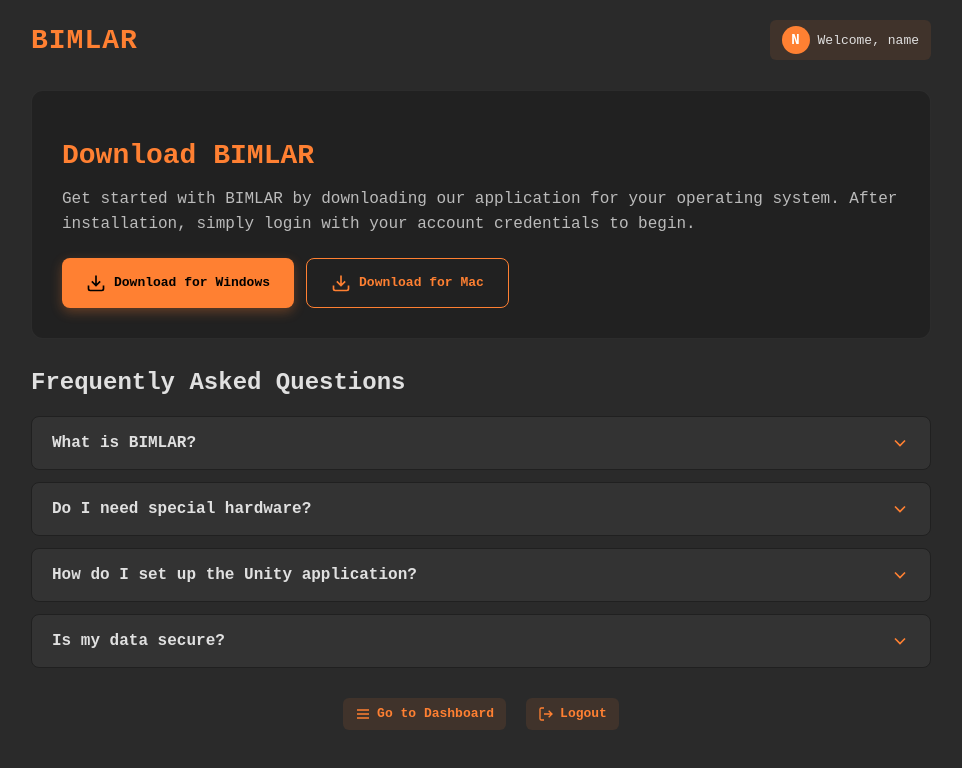
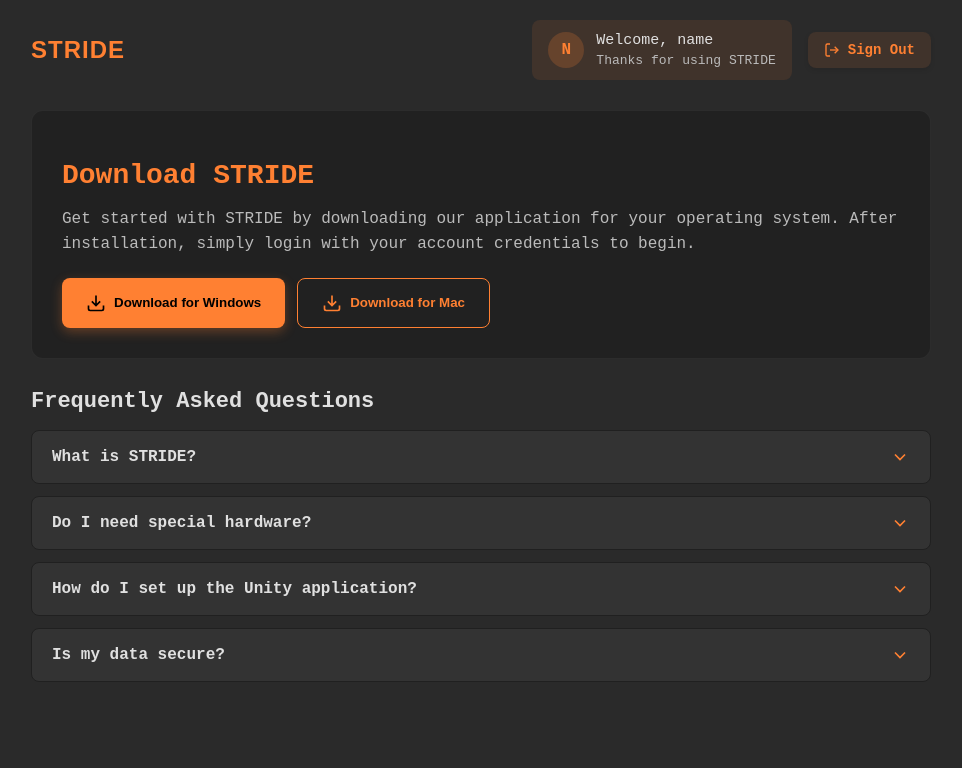
Before and after one commit to Team10-Capstone/BIMLProviderSite2, a React (Vite) app in the folder client/: page /download in a window 1280 px wide. Shown: the top 768 px of the page, without its empty margins (159-1121 px from the left). Built offline with nearby package versions, Linux system fonts and the light colour scheme; no server answers; sample sign-in values are in the browser's storage.

Commit message:
Updated UI with STRIDE branding, implemented download functionality, and removed sensitive console logs

```diff
--- a/client/src/assets/components/Download/download.jsx
+++ b/client/src/assets/components/Download/download.jsx
@@ -6,6 +6,7 @@ import axios from 'axios'
 export default function DownloadPage() {
   const [expandedFaq, setExpandedFaq] = useState(null);
   const [userName, setUserName] = useState('');
+  const [isDownloading, setIsDownloading] = useState({ windows: false, mac: false });
   const navigate = useNavigate();
 
   // Updated color scheme with orange primary color
@@ -24,6 +25,13 @@ export default function DownloadPage() {
   // API address from environment
   const apiAddress = import.meta.env.VITE_SERVER_ADDRESS;
 
+  // S3 download URLs - these can be easily updated later
+  // Currently pointing to placeholder images, will be updated to actual app builds
+  const downloadUrls = {
+    windows: `${apiAddress}/download/windows`,
+    mac: `${apiAddress}/download/mac`
+  };
+
   useEffect(() => {
     // Check if user is logged in by verifying token
     const accessToken = localStorage.getItem('accessToken');
@@ -38,7 +46,6 @@ export default function DownloadPage() {
     try {
       // Get user info from JWT token (basic parsing, no verification needed)
       const tokenPayload = JSON.parse(atob(accessToken.split('.')[1]));
-      console.log("Token payload:", tokenPayload);
 
       // Set username from the token - try useremail first, then try email
       if (tokenPayload.useremail) {
@@ -49,7 +56,7 @@ export default function DownloadPage() {
         setUserName(email.split('@')[0]);
       }
     } catch (error) {
-      console.error("Error decoding token:", error);
+      console.error("Error decoding token");
     }
 
     // Verify token with server as backup
@@ -61,14 +68,12 @@ export default function DownloadPage() {
           }
         });
 
-        console.log("Server response:", response.data);
-
         // Only set username if not already set from token
         if (!userName && response.data && response.data.length > 0) {
           setUserName(response.data[0].email.split('@')[0]);
         }
       } catch (error) {
-        console.error("Error verifying token:", error);
+        console.error("Error verifying token");
         // Don't redirect here, since we already got info from token
       }
     };
@@ -109,8 +114,8 @@ export default function DownloadPage() {
   const faqs = [
     {
       id: 1,
-      question: "What is BIMLAR?",
-      answer: "BIMLAR is an advanced AR/VR training platform designed to help physical therapists and patients visualize and execute exercises correctly through mixed reality technology."
+      question: "What is STRIDE?",
+      answer: "STRIDE is a cutting-edge physical therapy application designed to help therapists and patients track progress, perform exercises correctly, and achieve better outcomes through AI-assisted movement analysis."
     },
     {
       id: 2,
@@ -128,6 +133,53 @@ export default function DownloadPage() {
       answer: "Yes. All data is encrypted and stored securely. We comply with healthcare data regulations including HIPAA requirements."
     }
   ];
+
+  // Handle file download
+  const handleDownload = async (platform) => {
+    try {
+      setIsDownloading({ ...isDownloading, [platform]: true });
+
+      // Get the download URL for the selected platform
+      const downloadUrl = downloadUrls[platform];
+
+      // Make a request to the download endpoint
+      const response = await axios.get(downloadUrl, {
+        responseType: 'blob', // Important for file downloads
+        headers: {
+          Authorization: `Bearer ${localStorage.getItem('accessToken')}`
+        }
+      });
+
+      // Create a blob URL for the downloaded file
+      const blob = new Blob([response.data]);
+      const url = window.URL.createObjectURL(blob);
+
+      // Create a temporary link element to trigger the download
+      const link = document.createElement('a');
+      link.href = url;
+
+      // Set the filename based on platform
+      const filename = platform === 'windows'
+        ? 'STRIDE-Setup.exe'
+        : 'STRIDE-Installer.dmg';
+
+      link.setAttribute('download', filename);
+      document.body.appendChild(link);
+      link.click();
+
+      // Clean up
+      window.URL.revokeObjectURL(url);
+      document.body.removeChild(link);
+
+      setIsDownloading({ ...isDownloading, [platform]: false });
+    } catch (error) {
+      console.error(`Error downloading ${platform} version:`, error);
+      setIsDownloading({ ...isDownloading, [platform]: false });
+
+      // You could add error handling UI here if needed
+      alert(`Download failed. Please try again later.`);
+    }
+  };
 
   return (
     <div
@@ -160,43 +212,91 @@ export default function DownloadPage() {
         }}>
           <div style={{ display: 'flex', alignItems: 'center', gap: '12px' }}>
             <h1 style={{
-              fontSize: '28px',
+              fontSize: '24px',
               fontWeight: 'bold',
               margin: 0,
               color: colors.primary,
-              letterSpacing: '1px'
+              letterSpacing: '1px',
+              fontFamily: "'SANDRE - Regular', 'Arial', sans-serif"
             }}>
-              BIMLAR
+              STRIDE
             </h1>
           </div>
 
-          {/* User welcome message */}
+          {/* User welcome message and signout button */}
+          <div style={{
+            display: 'flex',
+            alignItems: 'center',
+            gap: '16px'
+          }}>
             {userName && (
               <div style={{
-              padding: '6px 12px',
-              backgroundColor: 'rgba(255, 128, 50, 0.1)',
-              borderRadius: '6px',
                 display: 'flex',
                 alignItems: 'center',
-              gap: '8px'
+                gap: '12px',
+                padding: '12px 16px',
+                backgroundColor: 'rgba(255, 128, 50, 0.1)',
+                borderRadius: '8px'
               }}>
                 <div style={{
-                width: '28px',
-                height: '28px',
+                  width: '36px',
+                  height: '36px',
                   borderRadius: '50%',
-                backgroundColor: colors.primary,
+                  backgroundColor: 'rgba(255, 128, 50, 0.2)',
                   display: 'flex',
                   alignItems: 'center',
                   justifyContent: 'center',
+                  color: colors.primary,
                   fontWeight: 'bold',
-                fontSize: '14px',
-                color: '#fff'
+                  fontSize: '16px'
                 }}>
                   {userName.charAt(0).toUpperCase()}
                 </div>
-              <span style={{ color: colors.text }}>Welcome, {userName}</span>
+                <div>
+                  <p style={{ margin: 0, fontSize: '15px', color: colors.text }}>
+                    Welcome{userName ? `, ${userName}` : ''}
+                  </p>
+                  <p style={{ margin: '4px 0 0 0', fontSize: '13px', color: colors.textSecondary }}>
+                    Thanks for using STRIDE
+                  </p>
+                </div>
               </div>
             )}
+
+            {/* Sign Out Button */}
+            <button
+              onClick={handleLogout}
+              style={{
+                backgroundColor: 'rgba(255, 128, 50, 0.1)',
+                color: colors.primary,
+                border: 'none',
+                borderRadius: '8px',
+                padding: '10px 16px',
+                display: 'flex',
+                alignItems: 'center',
+                gap: '8px',
+                cursor: 'pointer',
+                fontFamily: 'monospace',
+                fontWeight: 'bold',
+                fontSize: '14px',
+                transition: 'all 0.2s ease',
+                boxShadow: '0 2px 5px rgba(0, 0, 0, 0.1)'
+              }}
+              onMouseOver={(e) => {
+                e.currentTarget.style.backgroundColor = 'rgba(255, 128, 50, 0.2)';
+              }}
+              onMouseOut={(e) => {
+                e.currentTarget.style.backgroundColor = 'rgba(255, 128, 50, 0.1)';
+              }}
+            >
+              <svg width="16" height="16" viewBox="0 0 24 24" fill="none" stroke="currentColor" strokeWidth="2">
+                <path d="M9 21H5a2 2 0 0 1-2-2V5a2 2 0 0 1 2-2h4" />
+                <polyline points="16 17 21 12 16 7" />
+                <line x1="21" y1="12" x2="9" y2="12" />
+              </svg>
+              Sign Out
+            </button>
+          </div>
         </div>
 
         {/* Main content */}
@@ -215,7 +315,7 @@ export default function DownloadPage() {
             marginBottom: '10px',
             color: colors.primary
           }}>
-            Download BIMLAR
+            Download STRIDE
           </h1>
 
           <p style={{
@@ -224,7 +324,7 @@ export default function DownloadPage() {
             lineHeight: 1.6,
             color: colors.textSecondary
           }}>
-            Get started with BIMLAR by downloading our application for your operating system.
+            Get started with STRIDE by downloading our application for your operating system.
             After installation, simply login with your account credentials to begin.
           </p>
 
@@ -233,30 +333,46 @@ export default function DownloadPage() {
             gap: '12px',
             marginTop: '20px'
           }}>
-            <a
-              href="#download-windows"
+            <button
+              onClick={() => handleDownload('windows')}
+              disabled={isDownloading.windows}
               style={{
                 backgroundColor: colors.primary,
                 color: '#000',
                 padding: '14px 24px',
                 borderRadius: '8px',
+                border: 'none',
                 textDecoration: 'none',
                 fontWeight: 'bold',
                 display: 'flex',
                 alignItems: 'center',
                 gap: '8px',
                 transition: 'all 0.2s ease',
-                boxShadow: '0 4px 12px rgba(255, 128, 50, 0.3)'
+                boxShadow: '0 4px 12px rgba(255, 128, 50, 0.3)',
+                cursor: isDownloading.windows ? 'wait' : 'pointer',
+                opacity: isDownloading.windows ? 0.8 : 1
               }}
             >
+              {isDownloading.windows ? (
+                <>
+                  <svg width="20" height="20" viewBox="0 0 24 24" fill="none" stroke="currentColor" strokeWidth="2" className="animate-spin">
+                    <circle cx="12" cy="12" r="10" strokeWidth="4" stroke="currentColor" strokeDasharray="32" strokeDashoffset="8" fill="none" />
+                  </svg>
+                  Downloading...
+                </>
+              ) : (
+                <>
                   <svg width="20" height="20" viewBox="0 0 24 24" fill="none" stroke="currentColor" strokeWidth="2">
                     <path d="M21 15v4a2 2 0 01-2 2H5a2 2 0 01-2-2v-4M7 10l5 5 5-5M12 15V3" />
                   </svg>
                   Download for Windows
-            </a>
+                </>
+              )}
+            </button>
 
-            <a
-              href="#download-mac"
+            <button
+              onClick={() => handleDownload('mac')}
+              disabled={isDownloading.mac}
               style={{
                 backgroundColor: 'transparent',
                 color: colors.primary,
@@ -268,23 +384,36 @@ export default function DownloadPage() {
                 alignItems: 'center',
                 gap: '8px',
                 border: `1px solid ${colors.primary}`,
-                transition: 'all 0.2s ease'
+                transition: 'all 0.2s ease',
+                cursor: isDownloading.mac ? 'wait' : 'pointer',
+                opacity: isDownloading.mac ? 0.8 : 1
               }}
             >
+              {isDownloading.mac ? (
+                <>
+                  <svg width="20" height="20" viewBox="0 0 24 24" fill="none" stroke="currentColor" strokeWidth="2" className="animate-spin">
+                    <circle cx="12" cy="12" r="10" strokeWidth="4" stroke="currentColor" strokeDasharray="32" strokeDashoffset="8" fill="none" />
+                  </svg>
+                  Downloading...
+                </>
+              ) : (
+                <>
                   <svg width="20" height="20" viewBox="0 0 24 24" fill="none" stroke="currentColor" strokeWidth="2">
                     <path d="M21 15v4a2 2 0 01-2 2H5a2 2 0 01-2-2v-4M7 10l5 5 5-5M12 15V3" />
                   </svg>
                   Download for Mac
-            </a>
+                </>
+              )}
+            </button>
           </div>
         </div>
 
         {/* FAQ section */}
         <div style={{ marginBottom: '30px' }}>
           <h2 style={{
-            fontSize: '24px',
+            fontSize: '22px',
             fontWeight: 'bold',
-            marginBottom: '20px',
+            marginBottom: '16px',
             color: colors.text
           }}>
             Frequently Asked Questions
@@ -351,60 +480,6 @@ export default function DownloadPage() {
             ))}
           </div>
         </div>
-
-        {/* Updated navigation buttons with orange color */}
-        <div style={{
-          display: 'flex',
-          justifyContent: 'center',
-          gap: '20px',
-          marginTop: '30px'
-        }}>
-          <Link
-            to="/provider"
-            style={{
-              color: colors.primary,
-              textDecoration: 'none',
-              fontWeight: 'bold',
-              display: 'flex',
-              alignItems: 'center',
-              gap: '6px',
-              padding: '8px 12px',
-              borderRadius: '6px',
-              transition: 'background 0.2s ease',
-              backgroundColor: 'rgba(255, 128, 50, 0.1)'
-            }}
-          >
-            <svg width="16" height="16" viewBox="0 0 24 24" fill="none" stroke="currentColor" strokeWidth="2">
-              <path d="M3 12h18M3 6h18M3 18h18" />
-            </svg>
-            Go to Dashboard
-          </Link>
-
-          <button
-            onClick={handleLogout}
-            style={{
-              background: 'rgba(255, 128, 50, 0.1)',
-              border: 'none',
-              color: colors.primary,
-              padding: '8px 12px',
-              borderRadius: '6px',
-              textDecoration: 'none',
-              fontWeight: 'bold',
-              display: 'flex',
-              alignItems: 'center',
-              gap: '6px',
-              cursor: 'pointer',
-              fontFamily: 'monospace',
-              fontSize: 'inherit',
-              transition: 'background 0.2s ease'
-            }}
-          >
-            <svg width="16" height="16" viewBox="0 0 24 24" fill="none" stroke="currentColor" strokeWidth="2">
-              <path d="M9 21H5a2 2 0 01-2-2V5a2 2 0 012-2h4M16 17l5-5-5-5M21 12H9" />
-            </svg>
-            Logout
-          </button>
-        </div>
       </div>
     </div>
   )
--- a/client/src/assets/components/Login/login.jsx
+++ b/client/src/assets/components/Login/login.jsx
@@ -7,7 +7,6 @@ import axios from 'axios'
 
 export default function LoginPage() {
   const [isLoading, setIsLoading] = useState(false)
-  const [isCreator, setIsCreator] = useState(false)
   const [formData, setFormData] = useState({
     email: '',
     password: ''
@@ -48,19 +47,16 @@ export default function LoginPage() {
         withCredentials: true // Important for cookies
       })
 
-      console.log("Login successful:", loginResponse.status)
-
       // Store the access token in localStorage
       localStorage.setItem('accessToken', loginResponse.data.accessToken)
 
-      // Redirect based on user type
+      // Redirect to download page
       setIsLoading(false)
-      navigate(isCreator ? '/provider' : '/download')
+      navigate('/download')
     } catch (error) {
       setIsLoading(false)
-      console.error("Login error:", error)
 
-      // Display appropriate error message
+      // Handle error without logging sensitive data
       if (error.response) {
         if (error.response.status === 400) {
           setError('User not found. Please check your email.')
@@ -69,9 +65,13 @@ export default function LoginPage() {
         } else {
           setError('Login failed. Please try again later.')
         }
+      } else if (error.request) {
+        setError('Network error. Please check your connection.')
       } else {
-        setError('Network error. Please check your connection.')
+        setError('An unexpected error occurred. Please try again.')
       }
+
+      console.error("Login error occurred");
     }
   }
 
@@ -80,10 +80,6 @@ export default function LoginPage() {
       ...prev,
       [e.target.id]: e.target.value
     }))
-  }
-
-  const toggleUserType = () => {
-    setIsCreator(prev => !prev)
   }
 
   // Custom input style to apply to all inputs
@@ -99,7 +95,7 @@ export default function LoginPage() {
     transition: 'all 0.2s ease',
     outline: 'none',
     boxSizing: 'border-box',
-  }
+  };
 
   return (
     <div
@@ -121,7 +117,7 @@ export default function LoginPage() {
     >
       {/* Logo in top left */}
       <div style={{ position: 'absolute', top: '16px', left: '16px', zIndex: 20 }}>
-        <h1 className="text-4xl font-bold text-white opacity-20 tracking-wider glitch">BIMLAR</h1>
+        <h1 className="text-4xl font-bold text-white opacity-20 tracking-wider glitch">STRIDE</h1>
       </div>
 
       {/* Background grid and glow - Updated to match download page */}
@@ -165,55 +161,14 @@ export default function LoginPage() {
             fontSize: '28px',
             fontWeight: 'bold',
             marginBottom: '8px',
-            color: 'white',
+            color: colors.text,
             letterSpacing: '0.5px'
           }}>
             Login to Your Account
           </h2>
           <p style={{ color: colors.textSecondary, fontSize: '15px' }}>
-            Welcome back to BIMLAR
+            Welcome back to STRIDE
           </p>
-        </div>
-
-        {/* User type toggle */}
-        <div style={{
-          display: 'flex',
-          justifyContent: 'center',
-          gap: '10px',
-          marginBottom: '24px'
-        }}>
-          <button
-            type="button"
-            onClick={() => !isCreator && toggleUserType()}
-            style={{
-              padding: '8px 16px',
-              backgroundColor: !isCreator ? 'rgba(255, 128, 50, 0.1)' : 'transparent',
-              border: !isCreator ? 'none' : '1px solid rgba(255, 255, 255, 0.1)',
-              borderRadius: '6px',
-              color: !isCreator ? colors.primary : colors.textSecondary,
-              fontWeight: !isCreator ? 'bold' : 'normal',
-              cursor: 'pointer',
-              transition: 'all 0.2s ease',
-            }}
-          >
-            User
-          </button>
-          <button
-            type="button"
-            onClick={() => isCreator && toggleUserType()}
-            style={{
-              padding: '8px 16px',
-              backgroundColor: isCreator ? 'rgba(255, 128, 50, 0.1)' : 'transparent',
-              border: isCreator ? 'none' : '1px solid rgba(255, 255, 255, 0.1)',
-              borderRadius: '6px',
-              color: isCreator ? colors.primary : colors.textSecondary,
-              fontWeight: isCreator ? 'bold' : 'normal',
-              cursor: 'pointer',
-              transition: 'all 0.2s ease',
-            }}
-          >
-            Creator
-          </button>
         </div>
 
         <form onSubmit={handleSubmit}>
@@ -284,7 +239,7 @@ export default function LoginPage() {
               letterSpacing: '0.5px'
             }}
           >
-            {isLoading ? 'Logging in...' : `Login as ${isCreator ? 'Creator' : 'User'}`}
+            {isLoading ? 'Logging in...' : 'Login'}
           </button>
         </form>
 
--- a/client/src/assets/components/Signup/signup.jsx
+++ b/client/src/assets/components/Signup/signup.jsx
@@ -34,10 +34,8 @@ export default function SignupPage() {
     setError('')
 
     try {
-      // Wait 2 seconds as in the provided code
       await new Promise(resolve => setTimeout(resolve, 2000))
 
-      // Create user account with the structure from the provided code
       const request = {
         email: formData.email,
         pass: formData.password,
@@ -45,25 +43,34 @@ export default function SignupPage() {
         name: formData.name
       }
 
-      // Use the /register endpoint as in the provided code
       const response = await axios.post(`${apiAddress}/users/register`, request, {
-        headers: { "Content-Type": "application/json" }
+        headers: {
+          "Content-Type": "application/json"
+        }
       })
 
-      console.log('Form submitted:', formData, 'Account type:', isCreator ? 'Creator' : 'User')
       setIsLoading(false)
 
-      // Redirect to login after successful signup (no auto-login)
-      window.location.href = '/login'
+      // Redirect to login after successful signup
+      window.location.href = '/login';
     } catch (error) {
       setIsLoading(false)
-      console.error("Signup error:", error)
 
-      if (error.response && error.response.data) {
-        setError(error.response.data.message || 'Signup failed. Please try again.')
+      // Handle error without logging sensitive data
+      if (error.response) {
+        // Set appropriate error message based on response status
+        if (error.response.status === 409) {
+          setError('Email already exists. Please use a different email or login.')
+        } else {
+          setError('Signup failed. Please try again later.')
+        }
+      } else if (error.request) {
+        setError('Network error. Please check your connection.')
       } else {
-        setError('Network error. Please check your connection.')
+        setError('An unexpected error occurred. Please try again.')
       }
+
+      console.error("Signup error occurred");
     }
   }
 
@@ -75,7 +82,7 @@ export default function SignupPage() {
   }
 
   const toggleUserType = () => {
-    setIsCreator(prev => !prev)
+    setIsCreator(prev => !prev);
   }
 
   // Custom input style
@@ -113,7 +120,7 @@ export default function SignupPage() {
     >
       {/* Logo in top left */}
       <div style={{ position: 'absolute', top: '16px', left: '16px', zIndex: 20 }}>
-        <h1 className="text-4xl font-bold text-white opacity-20 tracking-wider glitch">BIMLAR</h1>
+        <h1 className="text-4xl font-bold text-white opacity-20 tracking-wider glitch">STRIDE</h1>
       </div>
 
       {/* Background grid and glow */}
```
Lines whose indentation alone changed are shown as unchanged.
